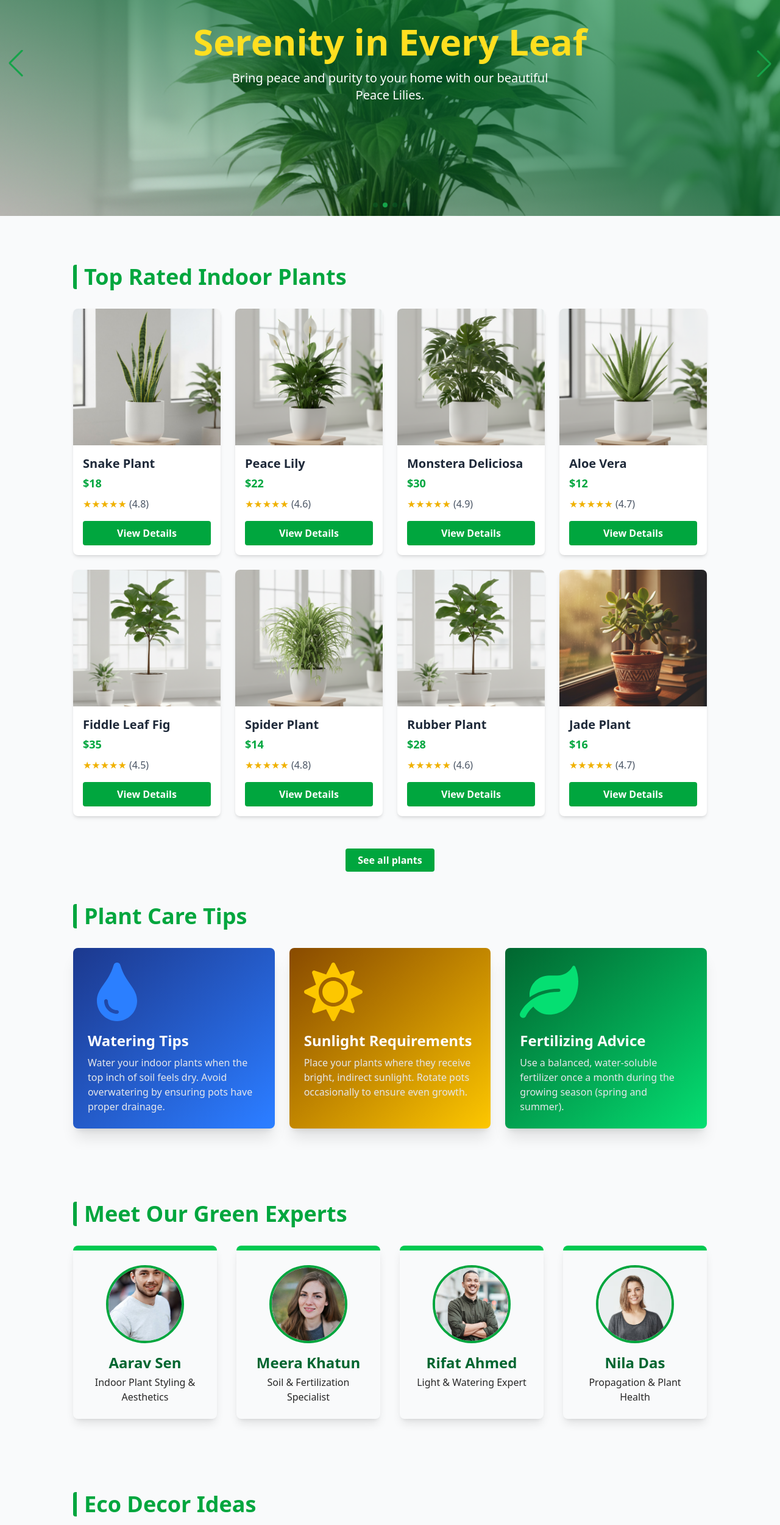
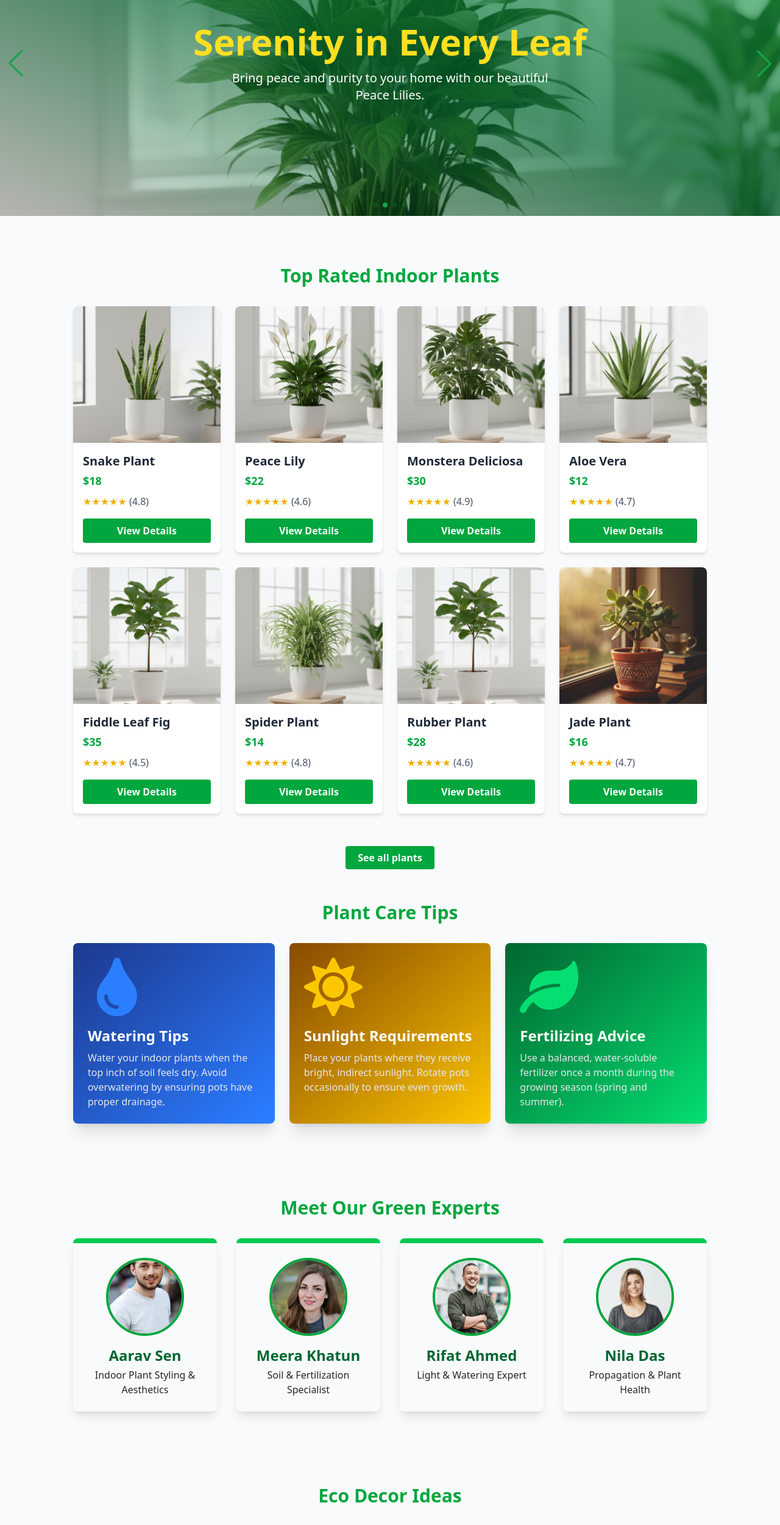
Before and after one commit to ashikurahman1/green-nest, a React (Vite) app: page / in a window 1280 px wide. Shown: the part 234-2734 px from the top of the page at 61% size. Built offline with nearby package versions, Linux system fonts and the light colour scheme; no server answers.

Commit message:
reusable section title

```diff
--- a/src/components/EcoDecor.jsx
+++ b/src/components/EcoDecor.jsx
@@ -1,4 +1,5 @@
 import React from 'react';
+import SectionHeading from './SectionHeading/SectionHeading';
 
 const decorIdeas = [
   {
@@ -34,9 +35,8 @@ const EcoDecor = () => {
   return (
     <section className="py-15 px-4 bg-gray-50">
       <div className="w-full lg:w-10/12 mx-auto">
-        <h2 className="text-3xl lg:text-4xl font-bold text-green-600 border-l-6 rounded pl-3 mb-8">
-          Eco Decor Ideas
-        </h2>
+        <SectionHeading title="Eco Decor Ideas" />
+
         <div className="grid gap-8 grid-cols-1 md:grid-cols-2 lg:grid-cols-4">
           {decorIdeas.map(({ id, image, title, description }) => (
             <div
--- a/src/components/GreenExperts.jsx
+++ b/src/components/GreenExperts.jsx
@@ -1,4 +1,5 @@
 import React from 'react';
+import SectionHeading from './SectionHeading/SectionHeading';
 
 const experts = [
   {
@@ -30,9 +31,7 @@ const GreenExperts = () => {
   return (
     <section className="py-15 px-4 bg-gray-50">
       <div className="w-full lg:w-10/12 mx-auto">
-        <h2 className="text-3xl lg:text-4xl font-bold text-green-600 border-l-6 rounded pl-3 mb-8">
-          Meet Our Green Experts
-        </h2>
+        <SectionHeading title="Meet Our Green Experts" />
         <div className="grid gap-8 grid-cols-1 sm:grid-cols-2   xl:grid-cols-4 ">
           {experts?.map(expert => (
             <div
--- a/src/components/PlantCareTips.jsx
+++ b/src/components/PlantCareTips.jsx
@@ -1,5 +1,6 @@
 import React from 'react';
 import { FaTint, FaSun, FaLeaf } from 'react-icons/fa';
+import SectionHeading from './SectionHeading/SectionHeading';
 const careTips = [
   {
     id: 1,
@@ -31,9 +32,7 @@ const PlantCareTips = () => {
   return (
     <section className="py-15 px-4 bg-gray-50">
       <div className="w-full lg:w-10/12 mx-auto">
-        <h2 className="text-3xl lg:text-4xl font-bold text-green-600 border-l-6 rounded pl-3 mb-8">
-          Plant Care Tips
-        </h2>
+        <SectionHeading title="Plant Care Tips" />
         <div className="grid gap-6 sm:grid-cols-2 md:grid-cols-3">
           {careTips.map(tip => (
             <div
--- /dev/null
+++ b/src/components/PlantOfTheWeek.jsx
@@ -0,0 +1,35 @@
+import React from 'react';
+import SectionHeading from './SectionHeading/SectionHeading';
+
+const PlantOfTheWeek = () => {
+  const plant = {
+    name: 'Aloe Vera',
+    image: '/images/AloeVera.png',
+    description:
+      'Aloe Vera is known for its soothing gel that heals burns and moisturizes skin. It thrives with little water — perfect for busy plant lovers!',
+    funFact:
+      'Did you know? Ancient Egyptians called Aloe Vera the ‘plant of immortality’.',
+  };
+  return (
+    <section className="pb-20 px-4 bg-gray-50">
+      <div className="w-full lg:w-10/12 mx-auto">
+        <SectionHeading title="Top Rated Indoor Plants" />
+
+        <div className="w-full space-y-4">
+          <img
+            src={plant.image}
+            alt={plant.name}
+            className="w-full h-56 object-cover"
+          />
+          <h2 className="text-2xl font-semibold text-green-600">
+            {plant.name}
+          </h2>
+          <p>{plant.description}</p>
+          <p>{plant.funFact}</p>
+        </div>
+      </div>
+    </section>
+  );
+};
+
+export default PlantOfTheWeek;
--- /dev/null
+++ b/src/components/SectionHeading/SectionHeading.jsx
@@ -0,0 +1,11 @@
+import React from 'react';
+
+const SectionHeading = ({ title }) => {
+  return (
+    <h2 className="text-xl md:text-2xl lg:text-3xl font-bold text-green-600 text-center mb-8">
+      {title}
+    </h2>
+  );
+};
+
+export default SectionHeading;
--- a/src/components/TopRatedPlants.jsx
+++ b/src/components/TopRatedPlants.jsx
@@ -1,14 +1,13 @@
 import React from 'react';
 import PlantCard from './PlantCard';
 import { Link } from 'react-router';
+import SectionHeading from './SectionHeading/SectionHeading';
 
 const TopRatedPlants = ({ topRated }) => {
   return (
     <section className="pt-20 px-4 bg-gray-50">
       <div className="w-full lg:w-10/12 mx-auto">
-        <h2 className="text-3xl lg:text-4xl font-bold text-green-600 border-l-6 rounded pl-3 mb-8">
-          Top Rated Indoor Plants
-        </h2>
+        <SectionHeading title="Top Rated Indoor Plants" />
         <div className="grid gap-6 sm:grid-cols-2 lg:grid-cols-3 xl:grid-cols-4">
           {topRated.map(plant => (
             <PlantCard plant={plant} key={plant?.plantId} />
--- a/src/pages/HomeLayout.jsx
+++ b/src/pages/HomeLayout.jsx
@@ -8,6 +8,7 @@ import EcoDecor from '../components/EcoDecor';
 import useData from '../hooks/useData';
 import Loader from '../components/Loader/Loader';
 import Skeleton from '../components/Skeleton/Skeleton';
+import PlantOfTheWeek from '../components/PlantOfTheWeek';
 
 const HomeLayout = () => {
   const { plants } = useData();
@@ -23,6 +24,7 @@ const HomeLayout = () => {
       <PlantCareTips />
       <GreenExperts />
       <EcoDecor />
+      <PlantOfTheWeek />
     </div>
   );
 };
```
